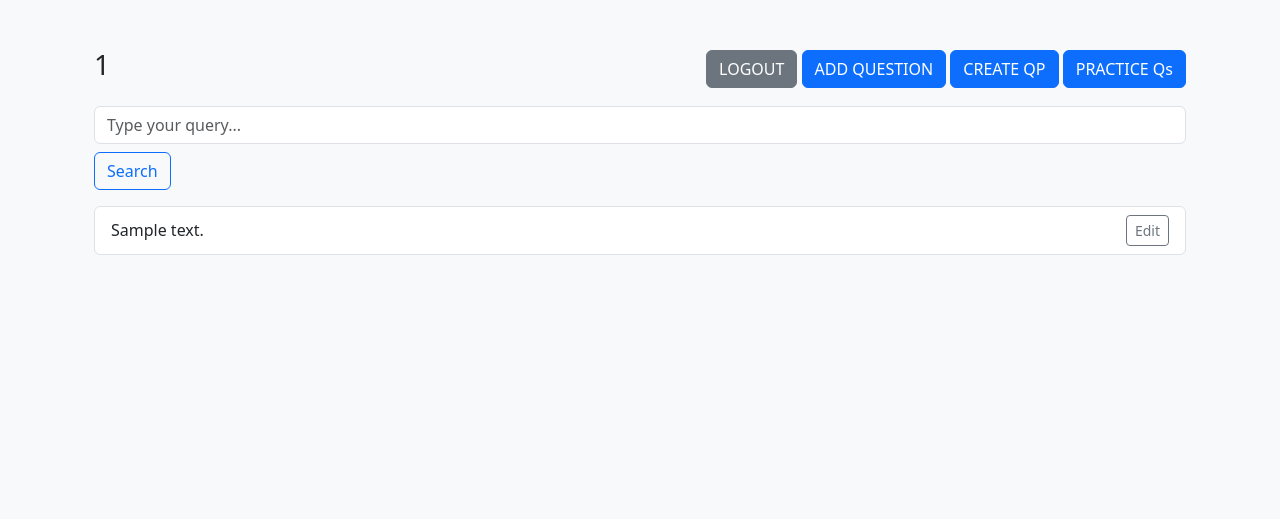
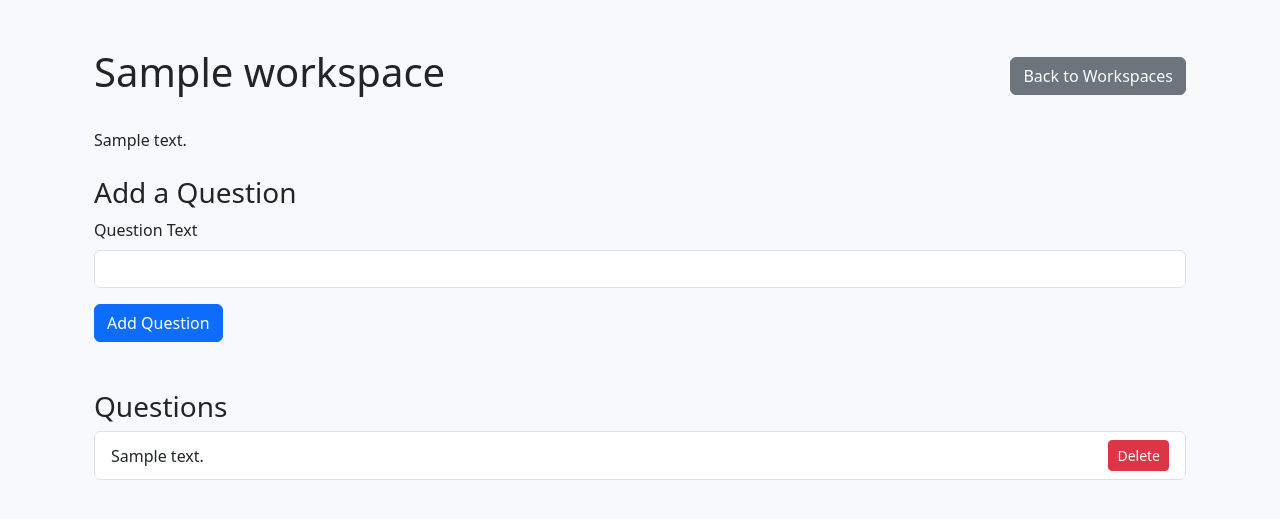
Before and after one commit to kunalm2345/questo, a Flask app: template templates/workspace_view.html in a window 1280 px wide. Shown: the part 62-581 px from the top of the page. Run offline with Flask 3, Linux system fonts and the light colour scheme; the template is opened without the code that fills it: most values are stand-ins (such as "Sample title", 1, 10 or a date in 2020).

Commit message:
bhari update

```diff
--- /dev/null
+++ b/client_secret_244562605224-3seiuvh3auvtk62apivdhhpo4042s3eb.apps.googleusercontent.com.json
@@ -0,0 +1 @@
+{"web":{"client_id":"244562605224-3seiuvh3auvtk62apivdhhpo4042s3eb.apps.googleusercontent.com","project_id":"hackathon-448121","auth_uri":"https://accounts.google.com/o/oauth2/auth","token_uri":"https://oauth2.googleapis.com/token","auth_provider_x509_cert_url":"https://www.googleapis.com/oauth2/v1/certs","client_secret":"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","redirect_uris":["http://localhost:5000/"],"javascript_origins":["http://localhost:5000"]}}
--- a/main.py
+++ b/main.py
@@ -1,147 +1,220 @@
 from flask import Flask, render_template, url_for, redirect, request, session
-from wtforms import SelectMultipleField, SubmitField, FileField, BooleanField, TextAreaField, StringField
-from wtforms.validators import DataRequired
-from flask_wtf import FlaskForm
+import requests
+from bson import ObjectId  # For handling MongoDB ObjectId
 from pymongo import MongoClient
 
-# MongoDB connection (replace with your actual connection string)
+# MongoDB connection
 client = MongoClient("mongodb+srv://f20231146:Zc2Li5sO9UG6ZeEo@cluster0.koj5w.mongodb.net/?retryWrites=true&w=majority")
-db_qp = client['QuestionPapers']
-db_questions = client['Questions']
-db_users = client['Users']
-db_worksapces = client['Workspaces']
+db = client['questoDB']
+qp_coll = db['QuestionPapers']
+q_coll = db['Questions']
+user_coll = db['Users']
+work_coll = db['Workspaces']
+
+# Google OAuth credentials
+CLIENT_ID = "435559535537-g0c328qb3ua1g0fdqqkjbrd6d646788d.apps.googleusercontent.com"
+CLIENT_SECRET = "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"
+REDIRECT_URI = "http://127.0.0.1:5000/callback"
+
+AUTH_URL = "https://accounts.google.com/o/oauth2/auth"
+TOKEN_URL = "https://oauth2.googleapis.com/token"
+USERINFO_URL = "https://www.googleapis.com/oauth2/v1/userinfo"
+SCOPES = "https://www.googleapis.com/auth/userinfo.profile https://www.googleapis.com/auth/userinfo.email"
 
 app = Flask(__name__)
 app.config['SECRET_KEY'] = 'FLASK_SECKEY'
 
-class AddQForm(FlaskForm):
-    question_file = FileField('Upload Question', validators=[DataRequired()])
-    tags = StringField('Tags', validators=[DataRequired()])
-    sol = TextAreaField('Solution', validators=[DataRequired()])
-    practice = BooleanField('Set this as a practice question')
-    submit = SubmitField('Save')
 
 @app.route('/')
 def index():
     return render_template('landing.html')
 
-@app.route('/signin/', methods=['GET','POST'])
+
+@app.route('/signin/')
 def signin():
-    # session['id'] = '123'
-    # session['email'] = 'kunalm2345@gmail.com'
-    # session['name'] = 'Kunal'
-    # session['workspace'] = ['csf111', 'csf222']  # Dummy workspaces
-    # return redirect(url_for('workspaces'))
-    return 0
+    # Step 1: Redirect the user to Google's OAuth URL
+    auth_params = {
+        "client_id": CLIENT_ID,
+        "redirect_uri": REDIRECT_URI,
+        "response_type": "code",
+        "scope": SCOPES,
+        "access_type": "offline",
+        "prompt": "consent"
+    }
+    auth_url = f"{AUTH_URL}?{'&'.join([f'{key}={value}' for key, value in auth_params.items()])}"
+    return redirect(auth_url)
+
+
+@app.route('/callback/')
+def callback():
+    # Step 2: Handle the callback from Google and exchange the code for an access token
+    code = request.args.get('code')
+    if not code:
+        return "Error: No code provided!", 400
+
+    token_data = {
+        "code": code,
+        "client_id": CLIENT_ID,
+        "client_secret": CLIENT_SECRET,
+        "redirect_uri": REDIRECT_URI,
+        "grant_type": "authorization_code"
+    }
+
+    # Exchange the code for a token
+    token_response = requests.post(TOKEN_URL, data=token_data)
+    token_response_json = token_response.json()
+
+    if "access_token" not in token_response_json:
+        return f"Error: {token_response_json.get('error_description', 'Failed to retrieve access token')}", 400
+
+    access_token = token_response_json["access_token"]
+
+    # Step 3: Use the token to fetch user information
+    headers = {"Authorization": f"Bearer {access_token}"}
+    userinfo_response = requests.get(USERINFO_URL, headers=headers)
+    userinfo = userinfo_response.json()
+
+    if "email" not in userinfo:
+        return "Error: Failed to retrieve user information", 400
+
+    # Add user to the database if not already present
+    user = user_coll.find_one({"email": userinfo["email"]})
+    if not user:
+        new_user = {
+            "email": userinfo["email"],
+            "name": userinfo["name"],
+            "workspaces": []
+        }
+        result = user_coll.insert_one(new_user)
+        user_id = result.inserted_id
+    else:
+        user_id = user["_id"]
+
+    # Set session variables
+    session['id'] = str(user_id)
+    session['email'] = userinfo.get("email")
+    session['name'] = userinfo.get("name")
+
+    return redirect(url_for('workspaces'))
+
+
+from bson import ObjectId  # Ensure you import ObjectId for MongoDB object matching
 
 @app.route('/workspaces/')
 def workspaces():
-    if session.get('id') is None:
+    # Check if the user is logged in
+    if 'id' not in session:
         return redirect(url_for('index'))
-    return render_template('workspaces.html')
 
-@app.route('/create-workspace/', methods=['POST'])
+    # Fetch the logged-in user's MongoDB document using the session's id
+    user = user_coll.find_one({"_id": ObjectId(session['id'])})
+
+    if not user:
+        return redirect(url_for('index'))
+
+    # Get the list of workspace IDs associated with the user
+    workspace_ids = user.get("workspaces", [])
+
+    # Query MongoDB for each workspace by its ObjectId
+    workspaces = [
+        {
+            "id": str(workspace["_id"]),
+            "name": workspace["name"],
+            "description": workspace.get("description", "No description available")
+        }
+        for workspace in work_coll.find({"_id": {"$in": [ObjectId(wid) for wid in workspace_ids]}})
+    ]
+
+    return render_template('workspaces.html', name=user.get("name", "User"), workspaces=workspaces)
+
+@app.route('/workspace/<workspace_id>')
+def workspace_view(workspace_id):
+    if 'id' not in session:
+        return redirect(url_for('index'))
+
+    # Find the workspace by ID
+    workspace = work_coll.find_one({"_id": ObjectId(workspace_id)})
+    if not workspace:
+        return "Error: Workspace not found!", 404
+
+    # Find questions associated with the workspace
+    questions = list(q_coll.find({"workspace_id": ObjectId(workspace_id)}))
+    for question in questions:
+        question['id'] = str(question['_id'])  # Ensure question IDs are converted to strings
+
+    # Ensure workspace ID is converted to string for consistency
+    workspace['id'] = str(workspace['_id'])
+
+    return render_template('workspace_view.html', workspace=workspace, questions=questions)
+
+
+
+@app.route('/workspace/<workspace_id>/add_question', methods=['POST'])
+def add_question(workspace_id):
+    if 'id' not in session:
+        return redirect(url_for('index'))
+
+    question_text = request.form.get('question_text')
+    if not question_text:
+        return "Error: Question text is required!", 400
+
+    question = {
+        "workspace_id": ObjectId(workspace_id),
+        "text": question_text,
+        "created_by": ObjectId(session['id']),
+    }
+    q_coll.insert_one(question)
+
+    return redirect(url_for('workspace_view', workspace_id=workspace_id))
+
+
+@app.route('/workspace/<workspace_id>/delete_question/<question_id>', methods=['POST'])
+def delete_question(workspace_id, question_id):
+    if 'id' not in session:
+        return redirect(url_for('index'))
+
+    q_coll.delete_one({"_id": ObjectId(question_id), "workspace_id": ObjectId(workspace_id)})
+    return redirect(url_for('workspace_view', workspace_id=workspace_id))
+
+
+
+@app.route('/create_workspace', methods=['POST'])
 def create_workspace():
+    # Ensure the user is logged in
     if 'id' not in session:
-        return redirect(url_for('signin'))  # Redirect if user not logged in
+        return redirect(url_for('index'))
 
-    new_workspace = request.form.get('workspace_name')
-    if new_workspace:
-        if 'workspace' not in session:
-            session['workspace'] = []
-        session['workspace'].append(new_workspace)  # Add new workspace to session
-        session.modified = True  # Save session changes
+    # Convert session ID to ObjectId
+    user_id = ObjectId(session['id'])
 
-    return redirect(url_for('workspaces'))  # Redirect back to workspaces page
+    # Get the workspace name from the form
+    workspace_name = request.form.get('workspace_name')
+
+    if not workspace_name:
+        return "Error: Workspace name is required!", 400
+
+    # Insert the new workspace into the database
+    workspace = {
+        "name": workspace_name,
+        "description": "Default description for workspace.",  # Optional description
+        "user_id": user_id,  # Associate with the logged-in user
+    }
+    result = work_coll.insert_one(workspace)
+
+    # Add the workspace _id to the user's workspaces list
+    user_coll.update_one(
+        {"_id": user_id},  # Match the logged-in user
+        {"$push": {"workspaces": result.inserted_id}}  # Add the workspace ID
+    )
+
+    return redirect(url_for('workspaces'))
+
 
 @app.route('/logout/')
 def logout():
     session.clear()  # Clears all session data (logs out user)
     return redirect(url_for('index'))  # Redirects to homepage
 
-@app.route('/workspace/<workspace_id>/')
-def workspace_view(workspace_id):
-    global questions
-    if session.get('id') is None:
-        return redirect(url_for('index'))  # Redirect if not logged in
-
-    # Sample questions (Replace with DB query)
-    questions = [
-        {"id": 1, "text": "What is O(n) complexity?"},
-        {"id": 2, "text": "Explain binary search."},
-        {"id": 3, "text": "Difference between list and tuple?"}
-    ]
-
-    return render_template('workspace_view.html', workspace_id=workspace_id, questions=questions)
-
-# Add Question Page
-@app.route('/workspace/<workspace_id>/add-question/', methods=['GET', 'POST'])
-def add_question(workspace_id, methods=['GET','POST']):
-    if 'id' not in session or 'workspace' not in session:
-        return redirect(url_for('signin'))  # Redirect to sign-in if session is missing
-
-    form = AddQForm()
-    #if form.validate_on_submit():
-        #{"id":"1235", "sol":form.sol.data, "tags":form.tags.data, "question_file":form.question_file.data, "practice":form.practice.data})
-
-
-    return render_template('add_question.html', workspace_id=workspace_id, form=form)
-
-# Create Question Paper Page
-@app.route('/workspace/<workspace_id>/create-qp/', methods=['GET', 'POST'])
-def create_qp(workspace_id):
-    if 'id' not in session or 'workspace' not in session:
-        return redirect(url_for('signin'))  # Redirect to sign-in if session is missing
-
-    # Retrieve existing questions for the workspace
-    if 'questions' not in session:
-        session['questions'] = {}
-
-    questions = session['questions'].get(workspace_id, [])
-
-    # Handle question paper creation
-    if request.method == 'POST':
-        selected_questions = request.form.getlist('selected_questions')
-        session['question_paper'] = selected_questions  # Store selected questions
-        session.modified = True
-        return redirect(url_for('workspace_view', workspace_id=workspace_id))  # Redirect after saving
-
-    return render_template('create_qp.html', workspace_id=workspace_id, questions=questions)
-
-@app.route('/workspace/<workspace_id>/question-paper/', methods=['GET', 'POST'])
-def preview_qp(workspace_id):
-    if 'id' not in session or 'workspace' not in session:
-        return redirect(url_for('signin'))  # Redirect to sign-in if session is missing
-
-    # Retrieve selected questions from session
-    question_paper = session.get('question_paper', {}).get(workspace_id, [])
-
-    # Handle question removal
-    if request.method == 'POST' and 'delete_question' in request.form:
-        question_id = int(request.form['delete_question'])
-        question_paper = [q for q in question_paper if q["id"] != question_id]
-        session['question_paper'][workspace_id] = question_paper
-        session.modified = True
-
-    return render_template('preview_qp.html', workspace_id=workspace_id, question_paper=question_paper)
-
-@app.route('/workspace/<workspace_id>/download-qp/')
-def download_qp(workspace_id):
-    return "Download Question Paper - (TODO: Generate PDF)"
-
-@app.route('/workspace/<workspace_id>/download-ans-key/')
-def download_ans_key(workspace_id):
-    return "Download Answer Key - (TODO: Generate PDF)"
-
-# Practice Questions Page
-@app.route('/workspace/<workspace_id>/practice/')
-def practice_questions(workspace_id):
-    return f"Practice questions for workspace {workspace_id}"  # Replace with actual functionality
-
-# Edit Question Page
-@app.route('/workspace/<workspace_id>/edit/<question_id>/')
-def edit_question(workspace_id, question_id):
-    return f"Edit question {question_id} in {workspace_id}"  # Replace with actual functionality
 
 if __name__ == '__main__':
     app.run(debug=True)
--- a/requirements.txt
+++ b/requirements.txt
@@ -2,3 +2,4 @@ flask
 wtforms
 flask-wtf
 pymongo
+requests
--- a/templates/workspace_view.html
+++ b/templates/workspace_view.html
@@ -1,34 +1,45 @@
 {% extends "base.html" %}
 
-{% block title %}Workspace - {{ workspace_id }}{% endblock %}
+{% block title %}Workspace - {{ workspace.name }}{% endblock %}
 
 {% block content %}
 <div class="container py-4">
-    <div class="d-flex justify-content-between align-items-center">
-        <h1 class="h3">{{ workspace_id }}</h1>
-        <div>
-            <a href="{{ url_for('index') }}" class="btn btn-secondary">LOGOUT</a>
-            <a href="{{ url_for('add_question', workspace_id=workspace_id) }}" class="btn btn-primary">ADD QUESTION</a>
-            <a href="{{ url_for('create_qp', workspace_id=workspace_id) }}" class="btn btn-primary">CREATE QP</a>
-            <a href="{{ url_for('practice_questions', workspace_id=workspace_id) }}" class="btn btn-primary">PRACTICE Qs</a>
-        </div>
+    <!-- Workspace Header -->
+    <div class="d-flex justify-content-between align-items-center mb-4">
+        <h1>{{ workspace.name }}</h1>
+        <a href="{{ url_for('workspaces') }}" class="btn btn-secondary">Back to Workspaces</a>
     </div>
+    <p>{{ workspace.description }}</p>
 
-    <!-- Search Box -->
-    <div class="my-3">
-        <input type="text" class="form-control" placeholder="Type your query...">
-        <button class="btn btn-outline-primary mt-2">Search</button>
+    <!-- Add Question Section -->
+    <div class="mt-4">
+        <h3>Add a Question</h3>
+        <form action="{{ url_for('add_question', workspace_id=workspace.id) }}" method="POST">
+            <div class="mb-3">
+                <label for="questionText" class="form-label">Question Text</label>
+                <input type="text" class="form-control" id="questionText" name="question_text" required>
+            </div>
+            <button type="submit" class="btn btn-primary">Add Question</button>
+        </form>
     </div>
 
     <!-- Questions List -->
-    <div class="list-group">
-        {% for question in questions %}
-        <div class="list-group-item d-flex justify-content-between align-items-center">
-            <span>{{ question.text }}</span>
-            <a href="{{ url_for('edit_question', workspace_id=workspace_id, question_id=question.id) }}" class="btn btn-outline-secondary btn-sm">Edit</a>
-        </div>
-        {% endfor %}
+    <div class="mt-5">
+        <h3>Questions</h3>
+        {% if questions and questions|length > 0 %}
+            <ul class="list-group">
+                {% for question in questions %}
+                    <li class="list-group-item d-flex justify-content-between align-items-center">
+                        {{ question.text }}
+                        <form action="{{ url_for('delete_question', question_id=question.id, workspace_id=workspace.id) }}" method="POST" class="m-0">
+                            <button type="submit" class="btn btn-danger btn-sm">Delete</button>
+                        </form>
+                    </li>
+                {% endfor %}
+            </ul>
+        {% else %}
+            <p class="text-muted">No questions added yet. Add your first question above!</p>
+        {% endif %}
     </div>
-
 </div>
 {% endblock %}
```
Also changed, not shown: templates/workspaces.html (+13 -6 lines).
